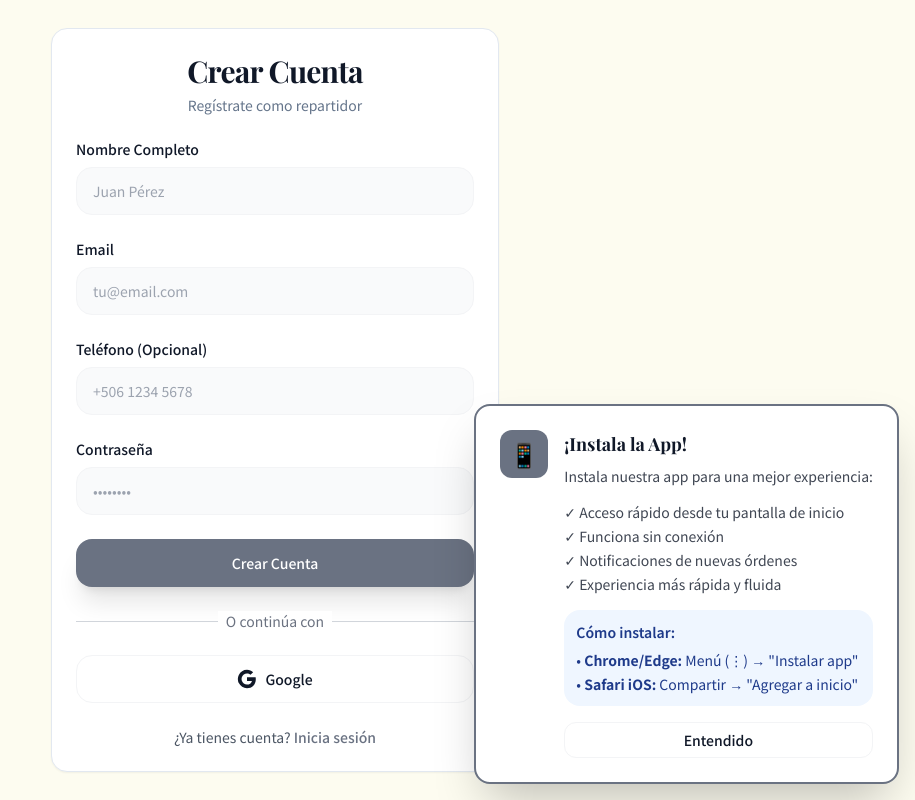
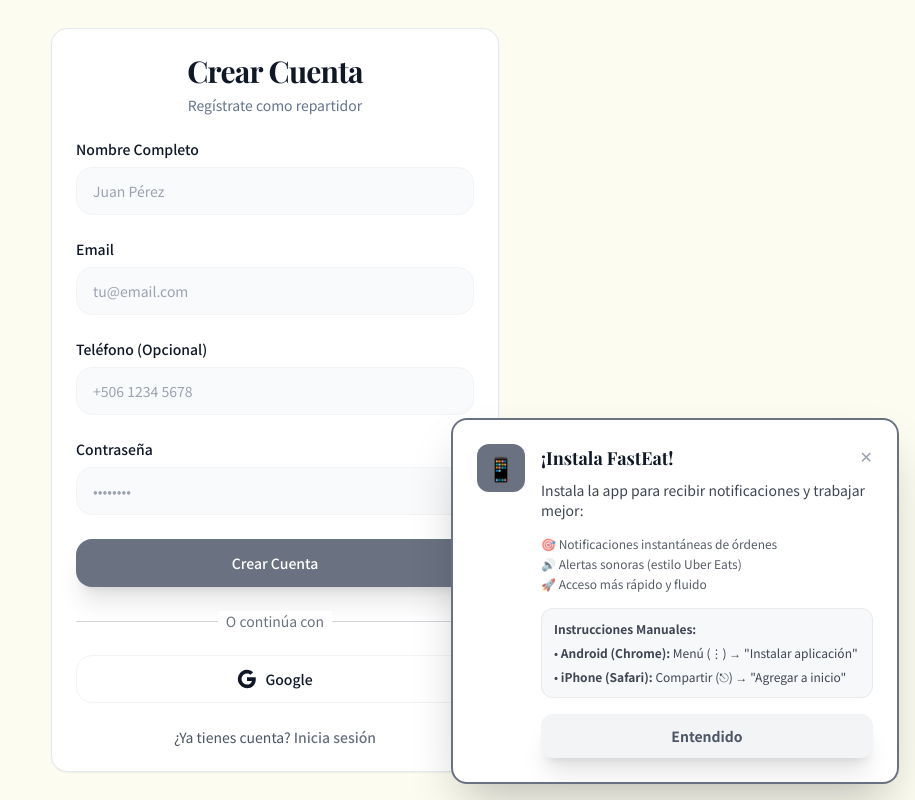
Before and after one commit to vibeflowcoding-max/fast-eat-delivery, a Next.js app: page /signup in a window 1280 px wide. Shown: the whole page, without its empty margins (365-1280 px from the left). Built offline with nearby package versions, Linux system fonts and the light colour scheme; no server answers; a web font is replaced by a local one.

Commit message:
unlock audio

```diff
--- a/src/components/delivery/PWAInstallPrompt.tsx
+++ b/src/components/delivery/PWAInstallPrompt.tsx
@@ -15,49 +15,29 @@
     useEffect(() => {
         console.log('[PWA] Component mounted');
 
-        // Check if already installed
-        const isStandalone = window.matchMedia('(display-mode: standalone)').matches;
-        console.log('[PWA] Is standalone:', isStandalone);
-
-        if (isStandalone) {
-            console.log('[PWA] App already installed, not showing prompt');
-            return; // Already installed, don't show prompt
-        }
-
-        // Check if user has dismissed the prompt before
-        const dismissed = localStorage.getItem('pwa-install-dismissed');
-        console.log('[PWA] Previously dismissed:', dismissed);
-
-        if (dismissed) {
-            console.log('[PWA] User dismissed before, not showing prompt');
-            return;
-        }
-
         const handler = (e: Event) => {
             console.log('[PWA] beforeinstallprompt event fired!');
             e.preventDefault();
             setDeferredPrompt(e as BeforeInstallPromptEvent);
-            // Show prompt after 3 seconds
-            setTimeout(() => {
-                console.log('[PWA] Showing install prompt');
-                setShowPrompt(true);
-            }, 3000);
         };
 
         const triggerHandler = () => {
             console.log('[PWA] Trigger event received');
+            localStorage.removeItem('pwa-install-dismissed');
             setShowPrompt(true);
         };
 
         window.addEventListener('beforeinstallprompt', handler);
         window.addEventListener('trigger-pwa-install', triggerHandler);
-        console.log('[PWA] Event listeners added');
 
-        // For testing: show prompt after 5 seconds even without the event
-        const testTimeout = setTimeout(() => {
-            console.log('[PWA] Test timeout - checking if prompt should show');
+        // Check standalone status
+        const isStandalone = window.matchMedia('(display-mode: standalone)').matches;
+        const dismissed = localStorage.getItem('pwa-install-dismissed');
+
+        // Show prompt after 5 seconds if not standalone and not dismissed
+        const timer = setTimeout(() => {
             if (!isStandalone && !dismissed) {
-                console.log('[PWA] Showing test prompt (no beforeinstallprompt event)');
+                console.log('[PWA] Auto-showing prompt');
                 setShowPrompt(true);
             }
         }, 5000);
@@ -65,27 +45,20 @@
         return () => {
             window.removeEventListener('beforeinstallprompt', handler);
             window.removeEventListener('trigger-pwa-install', triggerHandler);
-            clearTimeout(testTimeout);
+            clearTimeout(timer);
         };
     }, []);
 
     const handleInstall = async () => {
         if (!deferredPrompt) {
-            console.log('[PWA] No deferred prompt available - showing manual instructions');
-            // Don't hide the prompt, just update the message
+            console.log('[PWA] No deferred prompt available');
             return;
         }
 
-        console.log('[PWA] Triggering install prompt');
         try {
             await deferredPrompt.prompt();
             const { outcome } = await deferredPrompt.userChoice;
             console.log('[PWA] User choice:', outcome);
-
-            if (outcome === 'accepted') {
-                console.log('User accepted the install prompt');
-            }
-
             setDeferredPrompt(null);
             setShowPrompt(false);
         } catch (error) {
@@ -102,8 +75,6 @@
         return null;
     }
 
-    console.log('[PWA] Rendering prompt, deferredPrompt:', !!deferredPrompt);
-
     return (
         <div className="fixed bottom-20 md:bottom-4 left-4 right-4 md:left-auto md:right-4 md:max-w-md z-50 animate-in slide-in-from-bottom-5">
             <div className="bg-white rounded-[16px] shadow-2xl border-2 border-brand-primary p-6">
@@ -112,52 +83,40 @@
                         📱
                     </div>
                     <div className="flex-1">
-                        <h3 className="font-heading font-bold text-brand-text text-lg mb-2">
-                            ¡Instala la App!
-                        </h3>
+                        <div className="flex justify-between items-start mb-2">
+                            <h3 className="font-heading font-bold text-brand-text text-lg">
+                                ¡Instala FastEat!
+                            </h3>
+                            <button onClick={handleDismiss} className="text-gray-400 hover:text-gray-600">
+                                ✕
+                            </button>
+                        </div>
                         <p className="text-sm text-brand-text opacity-80 mb-4">
-                            Instala nuestra app para una mejor experiencia:
+                            Instala la app para recibir notificaciones y trabajar mejor:
                         </p>
-                        <ul className="text-sm text-brand-text opacity-80 space-y-1 mb-4">
-                            <li>✓ Acceso rápido desde tu pantalla de inicio</li>
-                            <li>✓ Funciona sin conexión</li>
-                            <li>✓ Notificaciones de nuevas órdenes</li>
-                            <li>✓ Experiencia más rápida y fluida</li>
+                        <ul className="text-xs text-brand-text opacity-70 space-y-1 mb-4">
+                            <li>🎯 Notificaciones instantáneas de órdenes</li>
+                            <li>🔊 Alertas sonoras (estilo Uber Eats)</li>
+                            <li>🚀 Acceso más rápido y fluido</li>
                         </ul>
 
                         {!deferredPrompt && (
-                            <div className="mb-4 p-3 bg-blue-50 rounded-lg text-sm text-blue-900">
-                                <p className="font-semibold mb-2">Cómo instalar:</p>
-                                <p className="mb-1">• <strong>Chrome/Edge:</strong> Menú (⋮) → "Instalar app"</p>
-                                <p>• <strong>Safari iOS:</strong> Compartir → "Agregar a inicio"</p>
+                            <div className="mb-4 p-3 bg-brand-primary/5 rounded-xl text-xs text-brand-text/80 border border-brand-primary/10">
+                                <p className="font-bold mb-2">Instrucciones Manuales:</p>
+                                <div className="space-y-2">
+                                    <p>• <strong>Android (Chrome):</strong> Menú (⋮) → "Instalar aplicación"</p>
+                                    <p>• <strong>iPhone (Safari):</strong> Compartir (⎋) → "Agregar a inicio"</p>
+                                </div>
                             </div>
                         )}
 
                         <div className="flex gap-2">
                             {deferredPrompt ? (
-                                <>
-                                    <Button
-                                        onClick={handleInstall}
-                                        className="flex-1"
-                                        size="sm"
-                                    >
-                                        Instalar Ahora
-                                    </Button>
-                                    <Button
-                                        onClick={handleDismiss}
-                                        variant="outline"
-                                        size="sm"
-                                    >
-                                        Ahora no
-                                    </Button>
-                                </>
+                                <Button onClick={handleInstall} className="flex-1 font-bold h-11 rounded-xl">
+                                    Instalar Ahora
+                                </Button>
                             ) : (
-                                <Button
-                                    onClick={handleDismiss}
-                                    variant="outline"
-                                    className="flex-1"
-                                    size="sm"
-                                >
+                                <Button onClick={handleDismiss} className="flex-1 font-bold h-11 rounded-xl">
                                     Entendido
                                 </Button>
                             )}
--- a/src/hooks/use-order-notifications.ts
+++ b/src/hooks/use-order-notifications.ts
@@ -21,6 +21,30 @@
     if (saved !== null) {
       setIsEnabled(saved === 'true');
     }
+
+    // Master unlock for audio on mobile
+    const unlockAudio = async () => {
+      console.log('[Audio] Attempting to unlock audio context...');
+      const audio = new Audio('/sounds/notification.mp3');
+      audio.volume = 0;
+      try {
+        await audio.play();
+        setIsAudioContextUnlocked(true);
+        console.log('[Audio] Audio context unlocked successfully');
+        window.removeEventListener('click', unlockAudio);
+        window.removeEventListener('touchstart', unlockAudio);
+      } catch (e) {
+        console.warn('[Audio] Could not unlock audio yet:', e);
+      }
+    };
+
+    window.addEventListener('click', unlockAudio);
+    window.addEventListener('touchstart', unlockAudio);
+
+    return () => {
+      window.removeEventListener('click', unlockAudio);
+      window.removeEventListener('touchstart', unlockAudio);
+    };
   }, []);
 
   const toggleNotifications = useCallback((value: boolean) => {
@@ -31,20 +55,14 @@
   const playNotificationSound = useCallback(async () => {
     if (!isEnabled) return;
     try {
-      // Create a fresh instance for each play to allow overlapping sounds if needed
-      // and ensuring it starts from the beginning
+      console.log('[Audio] Playing notification sound');
       const audio = new Audio('/sounds/notification.mp3');
       audio.volume = 1.0;
-      const playPromise = audio.play();
-
-      if (playPromise !== undefined) {
-        await playPromise;
-        setIsAudioContextUnlocked(true);
-      }
+      // Force reload to ensure it plays from start even if instance exists
+      audio.load();
+      await audio.play();
     } catch (error) {
-      console.error('Error al reproducir sonido:', error);
-      setIsAudioContextUnlocked(false);
-      // On mobile, sometimes it needs a more direct user gesture
+      console.error('[Audio] Error playing sound:', error);
     }
   }, [isEnabled]);
 
```
Also changed, not shown: src/components/dashboard/available-orders-list.tsx (+13 -7 lines).
